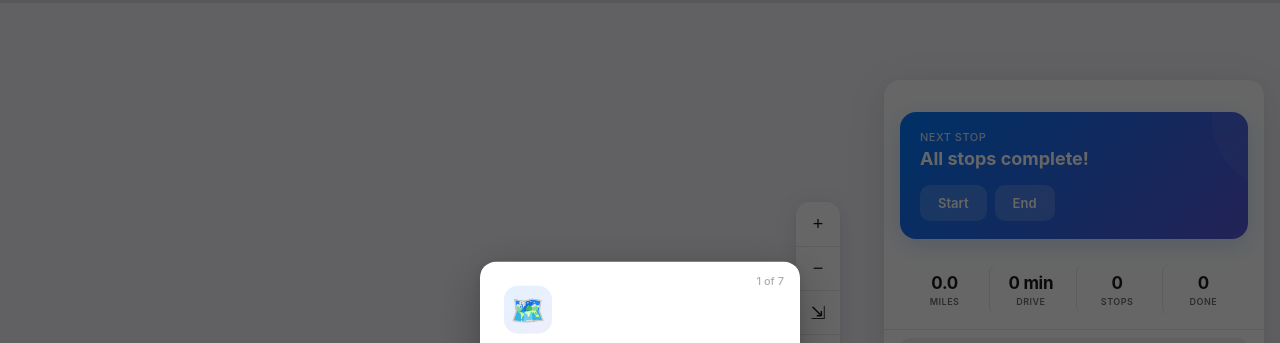
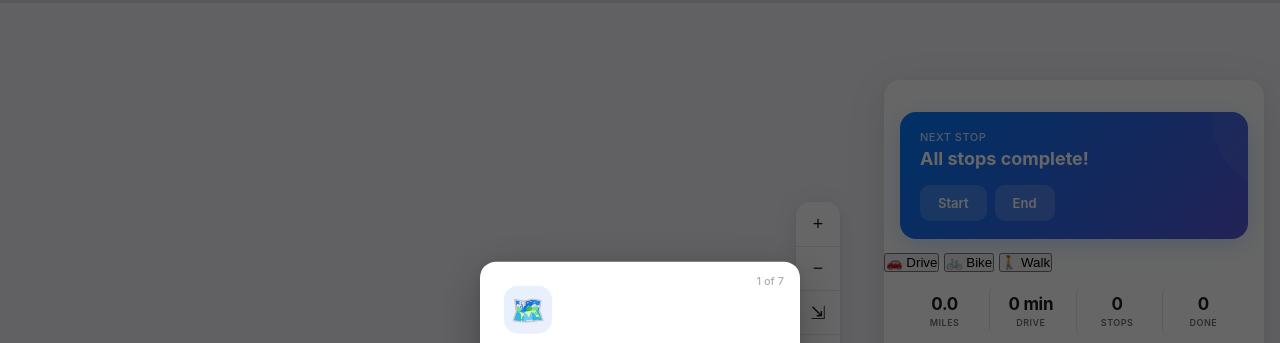
Before and after one commit to chrisgeo-lab/chrisgeo-lab.github.io, a plain HTML site: page index.html in a window 1280 px wide. Shown: the top 343 px of the page. Drawn offline with nearby package versions, Linux system fonts and the light colour scheme; no server answers.

Commit message:
Add files via upload

```diff
--- a/index.html
+++ b/index.html
@@ -91,6 +91,20 @@
         Apple Maps
       </button>
     </div>
+  </div>
+  <div class="travel-mode-bar" id="travelModeBar">
+    <button class="travel-mode-btn active" data-mode="car" aria-label="Driving">
+      <span class="travel-mode-icon">&#128663;</span>
+      <span class="travel-mode-label">Drive</span>
+    </button>
+    <button class="travel-mode-btn" data-mode="bike" aria-label="Cycling">
+      <span class="travel-mode-icon">&#128690;</span>
+      <span class="travel-mode-label">Bike</span>
+    </button>
+    <button class="travel-mode-btn" data-mode="walk" aria-label="Walking">
+      <span class="travel-mode-icon">&#128694;</span>
+      <span class="travel-mode-label">Walk</span>
+    </button>
   </div>
   <div class="route-summary" id="routeSummary" style="display:none">
     <div class="route-summary-stats">
--- a/sw.js
+++ b/sw.js
@@ -1,4 +1,4 @@
-const CACHE_NAME = 'routeflow-v9';
+const CACHE_NAME = 'routeflow-v10';
 const STATIC_ASSETS = [
   './',
   './index.html',
```
